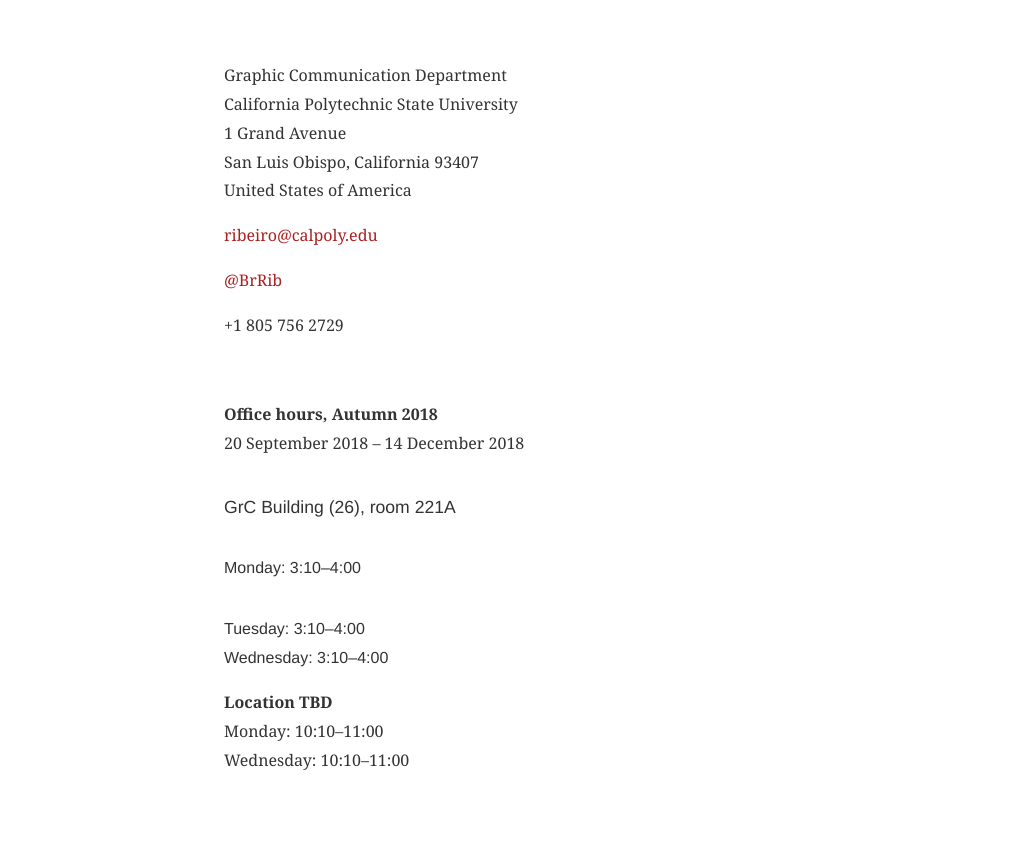
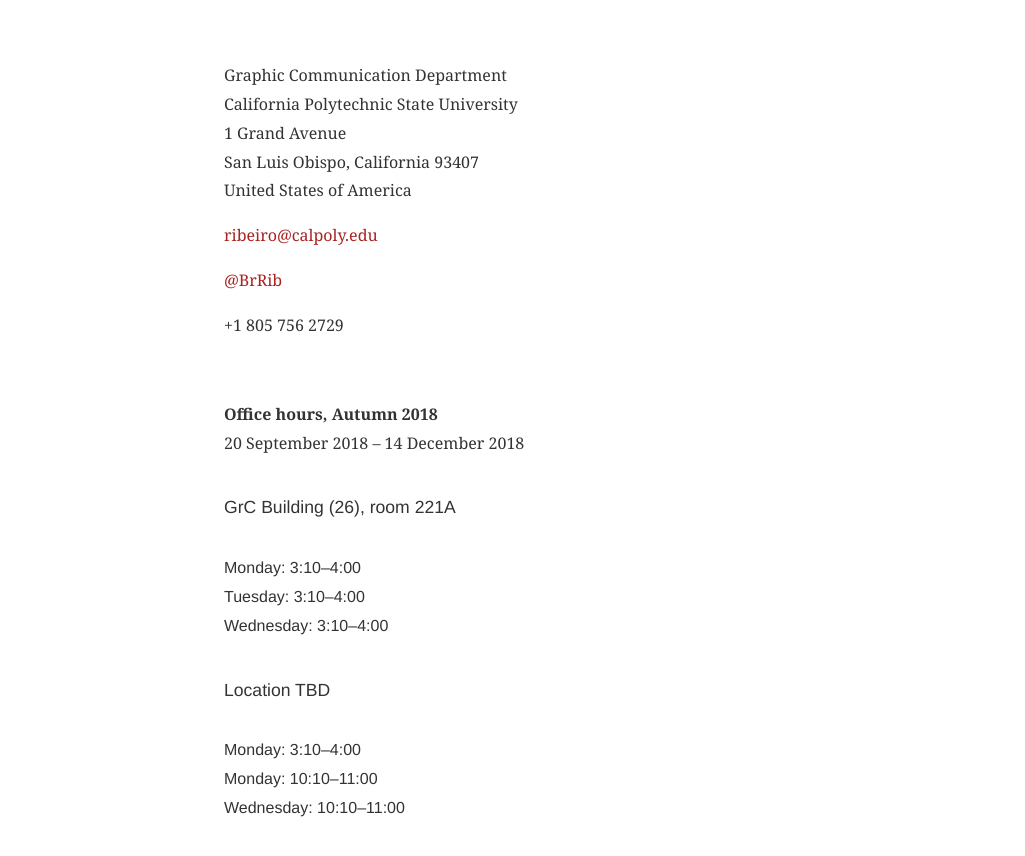
Before and after one commit to BrRib/humberto-de-campos, a plain HTML site: page contact/index.html in a window 1280 px wide. Shown: the part 112-968 px from the top of the page, without its empty margins (128-1153 px from the left). Drawn offline with Linux system fonts and the light colour scheme.

Commit message:
Office hours
2018-09-16

```diff
--- a/contact/index.html
+++ b/contact/index.html
@@ -57,14 +57,18 @@
 		20 September 2018 – 14 December 2018<br />
 			</p>
 			<h4> GrC Building (26), room 221A</h4>
-			<h5>Monday: 3:10–4:00<h5>
+			<h5>Monday: 3:10–4:00<br />
 			Tuesday: 3:10–4:00<br />
 			Wednesday: 3:10–4:00<br />
-			</p>
-	<p>		<strong> Location TBD</strong><br />
+			</h5>
+
+
+			<h4> Location TBD</h4>
+			<h5>Monday: 3:10–4:00<br />
 			Monday: 10:10–11:00<br />
 			Wednesday: 10:10–11:00<br />
-			</p>
+
+			</h5>
 
 	<p>&nbsp;</p>
 	<p>&nbsp;</p>
```
